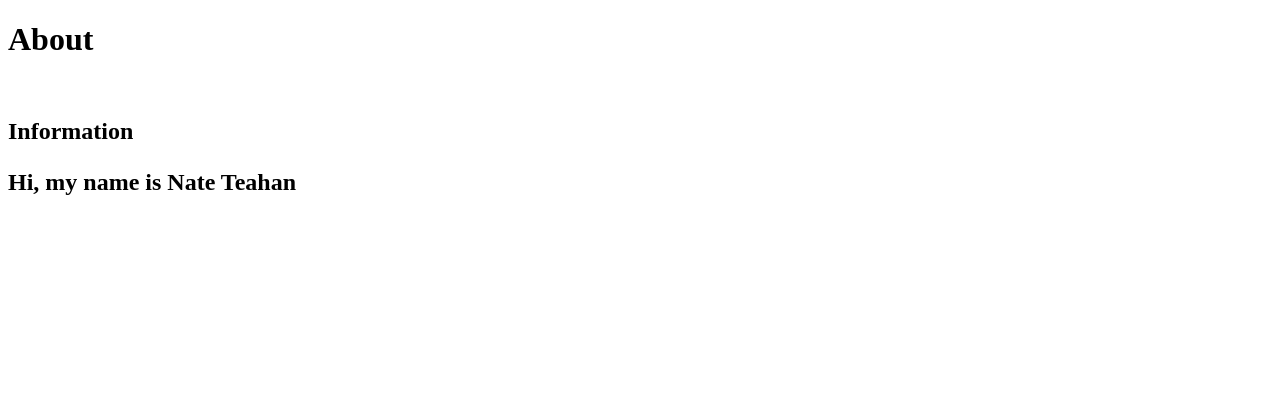
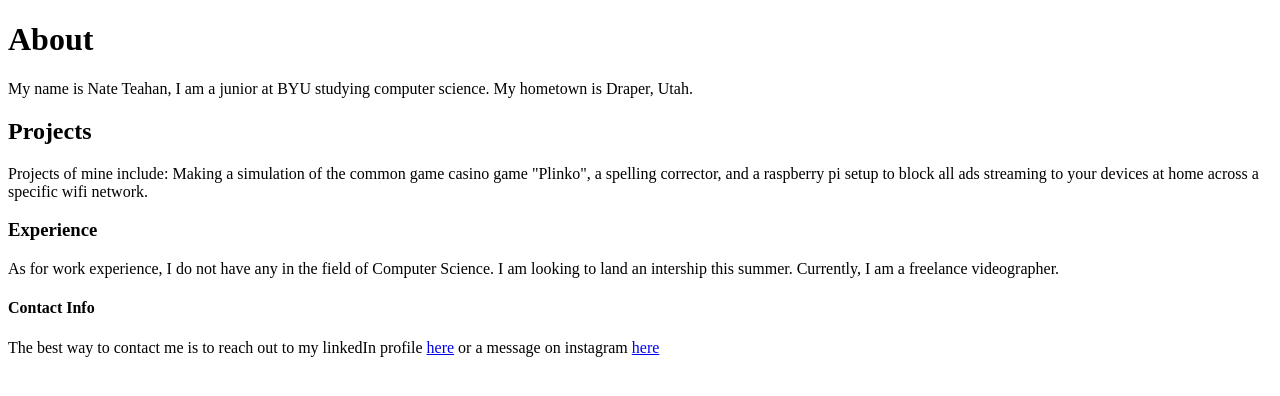
Before and after one commit to nateteahan/cs260HTML, a plain HTML site: page index.html in a window 1280 px wide. Drawn offline with Linux system fonts and the light colour scheme.

Commit message:
First commit

```diff
--- a/index.html
+++ b/index.html
@@ -5,9 +5,13 @@
 </head>
 <body>
 
-<h1>About</h1><br/>
-<h2>Information<h2/>
-<p>Hi, my name is Nate Teahan</p>
-
+<h1>About</h1>
+<p>My name is Nate Teahan, I am a junior at BYU studying computer science. My hometown is Draper, Utah.</p>
+<h2>Projects</h2>
+Projects of mine include: Making a simulation of the common game casino game "Plinko", a spelling corrector, and a raspberry pi setup to block all ads streaming to your devices at home across a specific wifi network.
+<h3>Experience</h3>
+<p>As for work experience, I do not have any in the field of Computer Science. I am looking to land an intership this summer. Currently, I am a freelance videographer.</p>
+<h4>Contact Info</h4>
+The best way to contact me is to reach out to my linkedIn profile <a href="https://www.linkedin.com/in/nate-teahan-1b308314a/">here</a> or a message on instagram <a href="https://www.instagram.com/natethewizrad/?hl=en">here</a>
 </body>
 </html>
```
